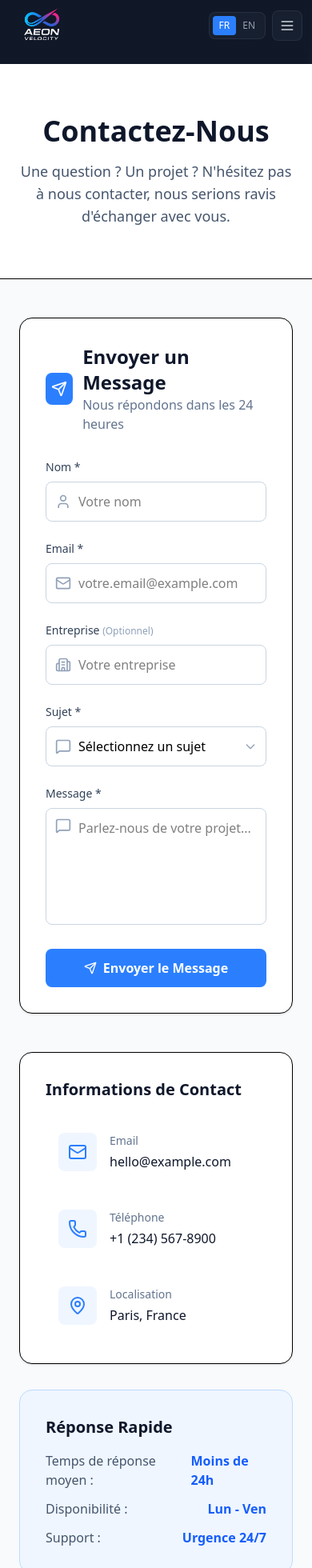
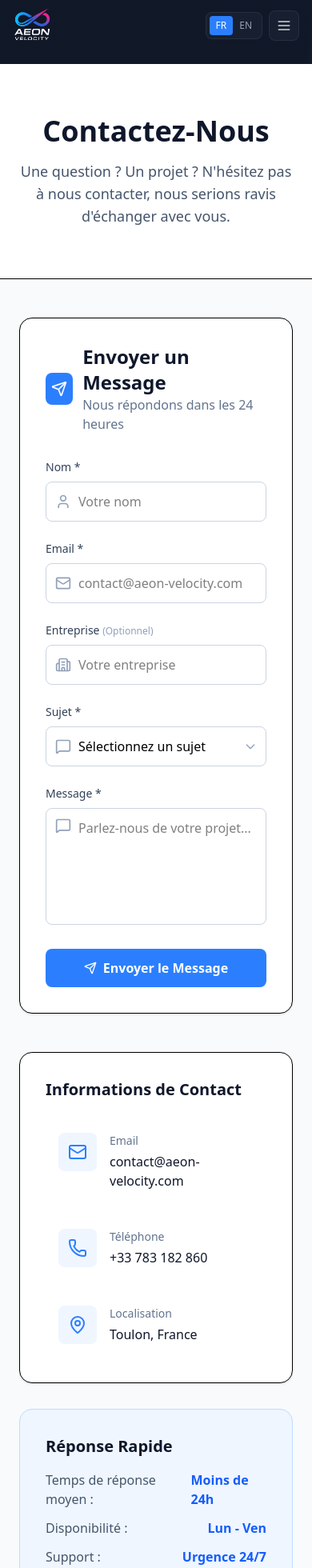
Before and after one commit to NAJEEBKHAN123/Aeon_Velocity_client, a React (Vite) app: page /contact in a window 390 px wide. Shown: the top 1960 px of the page at 80% size. Built offline with nearby package versions, Linux system fonts and the light colour scheme.

Commit message:
add almost complete responsive to all project

```diff
--- a/index.html
+++ b/index.html
@@ -2,7 +2,7 @@
 <html lang="en">
   <head>
     <meta charset="UTF-8" />
-    <link rel="icon" type="image/svg+xml" href="/vite.svg" />
+    <link rel="icon" type="image/svg+xml" href="/icon.png" />
     <meta name="viewport" content="width=device-width, initial-scale=1.0" />
     <title>client</title>
   </head>
--- a/src/common/Footer.jsx
+++ b/src/common/Footer.jsx
@@ -24,8 +24,8 @@ const Footer = () => {
       },
       contactInfo: {
         email: "contact@aeon-velocity.com",
-        phone: "+33 7 83 18 28 60",
-        location: "France"
+        phone: "+33 783 182 860",
+        location: "Toulon, France"
       }
     },
     en: {
@@ -45,8 +45,8 @@ const Footer = () => {
       },
       contactInfo: {
         email: "contact@aeon-velocity.com",
-        phone: "+33 7 83 18 28 60",
-        location: "France"
+        phone: "+33 783 182 860",
+        location: "Toulon, France"
       }
     }
   };
--- a/src/common/Navbar.jsx
+++ b/src/common/Navbar.jsx
@@ -54,7 +54,7 @@ const Navbar = ({ currentLanguage, onLanguageChange }) => {
           : "bg-transparent"
       }`}
     >
-      <div className="max-w-7xl mx-auto px-3 sm:px-4 md:px-6 lg:px-8">
+      <div className="max-w-7xl mx-auto px-0 sm:px-0 lg:pr-4 xl:px-12 xl:pr-16" >
         <div className="flex items-center justify-between h-16 sm:h-18 md:h-20">
           {/* Logo - Optimized for all screens */}
           <Link
@@ -112,7 +112,7 @@ const Navbar = ({ currentLanguage, onLanguageChange }) => {
           </div>
 
           {/* Desktop Language Switcher */}
-          <div className="hidden lg:flex items-center space-x-2 bg-gray-800/50 backdrop-blur-sm rounded-xl p-1 border border-gray-700/50 ml-4">
+          <div className="hidden lg:flex items-center space-x-2 bg-gray-800/50 backdrop-blur-sm rounded-xl p-1  border border-gray-700/50 ml-4">
             <button
               onClick={() => onLanguageChange("fr")}
               className={`px-3 xl:px-4 py-2 rounded-lg text-sm font-medium transition-all duration-300 ${
@@ -136,7 +136,7 @@ const Navbar = ({ currentLanguage, onLanguageChange }) => {
           </div>
 
           {/* Tablet Navigation - Shows on medium screens */}
-          <div className="hidden md:flex lg:hidden items-center space-x-3">
+          <div className="hidden md:flex lg:hidden md:px-5 items-center space-x-3">
             <div className="flex items-center bg-gray-800/50 backdrop-blur-sm rounded-xl p-1 border border-gray-700/50">
               <button
                 onClick={() => onLanguageChange("fr")}
@@ -206,7 +206,7 @@ const Navbar = ({ currentLanguage, onLanguageChange }) => {
           </div>
 
           {/* Mobile menu button - Shows on small screens */}
-          <div className="flex md:hidden items-center space-x-2">
+          <div className="flex md:hidden items-center px-4 sm:px-5 md:px-6 lg:px-5  space-x-2">
             {/* Mobile Language Switcher */}
             <div className="flex items-center bg-gray-800/50 backdrop-blur-sm rounded-lg p-1 border border-gray-700/50">
               <button
--- a/src/components/Home/AboutSection.jsx
+++ b/src/components/Home/AboutSection.jsx
@@ -25,7 +25,7 @@ const AboutSection = () => {
 
   return (
     <section className="py-20 bg-gradient-to-br from-gray-900 to-blue-900">
-      <div className="max-w-4xl mx-auto px-6">
+      <div className="max-w-4xl mx-auto px-4 sm:px-5">
         {/* Header */}
         <div className="text-center mb-16">
           <h2 className="text-5xl font-bold text-white mb-6">
@@ -39,9 +39,9 @@ const AboutSection = () => {
         </div>
 
         {/* Content Card */}
-        <div className="bg-white/5 backdrop-blur-sm rounded-2xl p-12 border border-white/10 shadow-2xl">
+        <div className="bg-white/5 backdrop-blur-sm rounded-2xl p-6 border border-white/10 shadow-2xl">
           {/* Main Text */}
-          <p className="text-2xl text-gray-100 leading-relaxed text-center mb-12 font-light">
+          <p className="text-base md:text-2xl text-gray-100 leading-relaxed text-center mb-12 font-light">
             {currentContent.content}
           </p>
 
--- a/src/pages/Blog.jsx
+++ b/src/pages/Blog.jsx
@@ -330,7 +330,7 @@ const BlogPage = () => {
 
       {/* Blog Posts Grid */}
       <section className="py-20">
-        <div className="max-w-7xl mx-auto px-6">
+        <div className="max-w-7xl mx-auto px-0 lg:px-10">
           <motion.div
             initial={{ opacity: 0, y: 40 }}
             whileInView={{ opacity: 1, y: 0 }}
@@ -398,7 +398,7 @@ const BlogPage = () => {
             <motion.button
               whileHover={{ scale: 1.05 }}
               whileTap={{ scale: 0.95 }}
-              className="px-8 py-4 bg-gradient-to-r from-cyan-500 to-blue-500 text-white font-bold rounded-xl hover:from-cyan-600 hover:to-blue-600 transition-all duration-300 shadow-lg shadow-cyan-500/25"
+              className="px-8 py-4 bg-gradient-to-r from-cyan-500 to-blue-500 text-white cursor-pointer font-bold rounded-xl hover:from-cyan-600 hover:to-blue-600 transition-all duration-300 shadow-lg shadow-cyan-500/25"
             >
               {currentContent.cta}
             </motion.button>
--- a/src/pages/Contact.jsx
+++ b/src/pages/Contact.jsx
@@ -61,7 +61,7 @@ const ContactPage = () => {
       },
       placeholders: {
         name: "Votre nom",
-        email: "votre.email@example.com",
+        email: "contact@aeon-velocity.com",
         company: "Votre entreprise",
         message: "Parlez-nous de votre projet..."
       },
@@ -122,7 +122,7 @@ const ContactPage = () => {
       },
       placeholders: {
         name: "Your name",
-        email: "your.email@example.com",
+        email: "contact@aeon-velocity.com",
         company: "Your company",
         message: "Tell us about your project..."
       },
@@ -186,19 +186,19 @@ const ContactPage = () => {
     {
       icon: Mail,
       label: lang.contactInfo.email,
-      value: 'hello@example.com',
-      href: 'mailto:hello@example.com'
+      value: 'contact@aeon-velocity.com',
+      href: 'mailto:contact@aeon-velocity.com'
     },
     {
       icon: Phone,
       label: lang.contactInfo.phone,
-      value: '+1 (234) 567-8900',
-      href: 'tel:+1234567890'
+      value: '+33 783 182 860',
+      href: 'tel:+33783182860'
     },
     {
       icon: MapPin,
       label: lang.contactInfo.location,
-      value: currentLanguage === 'fr' ? 'Paris, France' : 'Paris, France'
+      value: currentLanguage === 'fr' ? 'Toulon, France' : 'Toulon, France'
     }
   ];
 
--- a/src/pages/OurStory.jsx
+++ b/src/pages/OurStory.jsx
@@ -455,7 +455,7 @@ const TimelineSection = ({ currentContent, timeline }) => {
 
   return (
     <section className="relative py-16 md:py-24" aria-labelledby="timeline-title">
-      <div className="relative z-10 max-w-7xl mx-auto px-4 md:px-6">
+      <div className="relative z-10 max-w-7xl mx-auto sm:px-2 ">
         <motion.h2
           id="timeline-title"
           initial={{ opacity: 0, y: 40 }}
@@ -467,7 +467,7 @@ const TimelineSection = ({ currentContent, timeline }) => {
           {currentContent.timelineTitle}
         </motion.h2>
 
-        <div className="grid grid-cols-1 md:grid-cols-2 lg:grid-cols-3 gap-4 md:gap-6 px-3 md:px-5 lg:gap-8">
+        <div className="grid grid-cols-1 md:grid-cols-2 lg:grid-cols-3 gap-4 md:gap-6 px-3 md:px-14 lg:gap-8">
           {timeline.map((item, index) => (
             <TimelineItem
               key={index}
@@ -544,7 +544,7 @@ const CTASection = ({ currentContent }) => (
       </motion.p>
 
       <motion.button
-        className="px-8 md:px-12 py-3 md:py-4 bg-white text-blue-700 font-black text-base md:text-lg rounded-2xl shadow-2xl transition-all duration-300 backdrop-blur-sm hover:scale-105 hover:shadow-3xl focus:outline-none focus:ring-4 focus:ring-white focus:ring-opacity-50"
+        className="px-8 md:px-12 py-3 md:py-4 bg-white cursor-pointer text-blue-700 font-black text-base md:text-lg rounded-2xl shadow-2xl transition-all duration-300 backdrop-blur-sm hover:scale-105 hover:shadow-3xl focus:outline-none focus:ring-4 focus:ring-white focus:ring-opacity-50"
         whileHover={{ scale: 1.05 }}
         whileTap={{ scale: 0.95 }}
       >
--- a/src/pages/Sponsors.jsx
+++ b/src/pages/Sponsors.jsx
@@ -496,7 +496,7 @@ const SponsorsPage = () => {
 
       {/* Partnership Tiers Section */}
       <section className="relative py-20">
-        <div className="relative z-10 max-w-7xl mx-auto px-4 md:px-6">
+        <div className="relative z-10 max-w-7xl mx-auto px-0 sm:px-0 md:px-0">
           {/* Section Background */}
           <div className="absolute inset-0 -inset-y-24 bg-gradient-to-b from-white/40 via-blue-50/60 to-indigo-50/70 backdrop-blur-sm rounded-3xl"></div>
 
@@ -520,7 +520,7 @@ const SponsorsPage = () => {
             {currentContent.benefits}
           </motion.p>
 
-          <div className="grid grid-cols-1 md:grid-cols-2 lg:grid-cols-4 gap-8 px-8 relative z-10">
+          <div className="grid grid-cols-1 md:grid-cols-2 lg:grid-cols-4 gap-8 px-4 sm:px-5 md:px-5 lg:px-6 xl:px-16 relative z-10">
             <PartnershipTier tier="platinum" content={currentContent.tiers.platinum} isHighlighted={true} />
             <PartnershipTier tier="gold" content={currentContent.tiers.gold} />
             <PartnershipTier tier="silver" content={currentContent.tiers.silver} />
```
Also changed, not shown: src/components/Home/CtaSection.jsx (+4 -4 lines), src/components/Home/StemSection.jsx (+7 -8 lines), public/icon.png (added).
